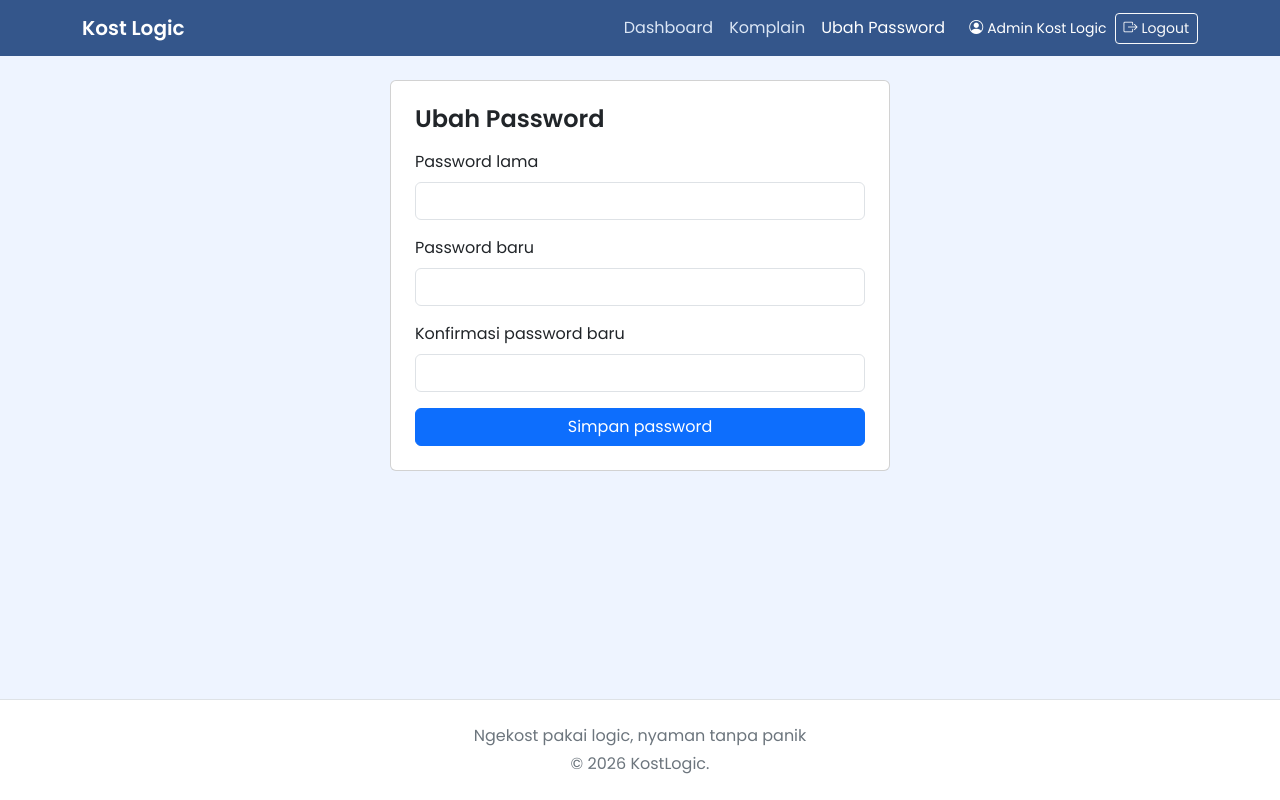
After one commit to selaaa07/kost-logic-laravel, a Laravel app: page /user/ubah-password in a window 1280 px wide. The commit adds this page. Run offline with Laravel 12, Linux system fonts and the light colour scheme; a user stored in the database is signed in; data comes from the database, SQL or seed files in the repository; parts of the project's set-up code (start-up, migrations or seed data) failed here and were passed over.

Commit message:
landing page,kwitansi,password

```diff
--- /dev/null
+++ b/app/Http/Controllers/PasswordController.php
@@ -0,0 +1,39 @@
+<?php
+
+namespace App\Http\Controllers;
+
+use Illuminate\Http\Request;
+use Illuminate\Support\Facades\Auth;
+use Illuminate\Support\Facades\Hash;
+
+class PasswordController extends Controller
+{
+    public function form()
+    {
+        return view('user.ubah_password');
+    }
+
+    public function update(Request $request)
+    {
+        $request->validate([
+            'password_lama' => 'required',
+            'password_baru' => 'required|min:6|confirmed',
+        ], [
+            'password_lama.required' => 'Password lama wajib diisi.',
+            'password_baru.required' => 'Password baru wajib diisi.',
+            'password_baru.min' => 'Password baru minimal 6 karakter.',
+            'password_baru.confirmed' => 'Konfirmasi password tidak sama.',
+        ]);
+
+        $user = Auth::user();
+
+        if (!Hash::check($request->password_lama, $user->password)) {
+            return back()->withErrors(['password_lama' => 'Password lama salah.']);
+        }
+
+        $user->password = Hash::make($request->password_baru);
+        $user->save();
+
+        return redirect()->route('user.ubah-password')->with('sukses', 'Password berhasil diubah.');
+    }
+}
--- a/resources/views/layouts/user.blade.php
+++ b/resources/views/layouts/user.blade.php
@@ -6,23 +6,29 @@
     <title>@yield('title', 'Beranda') - Kost Logic</title>
     <link href="https://cdn.jsdelivr.net/npm/bootstrap@5.3.3/dist/css/bootstrap.min.css" rel="stylesheet">
     <link href="https://cdn.jsdelivr.net/npm/bootstrap-icons@1.11.3/font/bootstrap-icons.min.css" rel="stylesheet">
+    <link rel="preconnect" href="https://fonts.googleapis.com">
+    <link rel="preconnect" href="https://fonts.gstatic.com" crossorigin>
+    <link href="https://fonts.googleapis.com/css2?family=Poppins:wght@400;500;600&display=swap" rel="stylesheet">
     <style>
-        body { background-color: #f8f9fa; }
+        body { background-color: #eef4ff; font-family: 'Poppins', sans-serif; }
+        .navbar-biru { background-color: #34568b; }
+        .navbar-biru .nav-link { color: #dbe6f5; }
+        .navbar-biru .nav-link:hover,
+        .navbar-biru .nav-link.active { color: #ffffff; }
+        .footer-biru { background-color: #ffffff; border-top: 1px solid #dee2e6; }
     </style>
 </head>
 <body class="d-flex flex-column min-vh-100">
 
-    <nav class="navbar navbar-expand-lg navbar-dark" style="background-color: #212529;">
+    <nav class="navbar navbar-expand-lg navbar-dark navbar-biru">
         <div class="container">
-            <a class="navbar-brand fw-bold" href="{{ url('/') }}">
-                <i class="bi bi-building me-2"></i>Kost Logic
-            </a>
+            <a class="navbar-brand fw-bold" href="{{ url('/') }}">Kost Logic</a>
             <button class="navbar-toggler" type="button" data-bs-toggle="collapse" data-bs-target="#menuUtama">
                 <span class="navbar-toggler-icon"></span>
             </button>
             <div class="collapse navbar-collapse" id="menuUtama">
                 <ul class="navbar-nav ms-auto align-items-lg-center">
-                    @if (session()->has('user_kamar'))
+                    @auth
                         {{-- Penghuni sudah login --}}
                         <li class="nav-item">
                             <a class="nav-link {{ request()->is('user/dashboard*') ? 'active' : '' }}" href="{{ url('/user/dashboard') }}">Dashboard</a>
@@ -33,13 +39,13 @@
                         <li class="nav-item">
                             <a class="nav-link {{ request()->is('user/ubah-password*') ? 'active' : '' }}" href="{{ url('/user/ubah-password') }}">Ubah Password</a>
                         </li>
-                        <li class="nav-item text-secondary small ms-lg-3 me-lg-2">
-                            <i class="bi bi-person-circle me-1"></i>Kamar {{ session('user_kamar') }}
+                        <li class="nav-item text-white small ms-lg-3 me-lg-2">
+                            <i class="bi bi-person-circle me-1"></i>{{ Auth::user()->name }}
                         </li>
                         <li class="nav-item">
-                            <form action="{{ url('/logout') }}" method="POST" class="d-inline">
+                            <form action="{{ route('logout') }}" method="POST" class="d-inline">
                                 @csrf
-                                <button type="submit" class="btn btn-outline-danger btn-sm">
+                                <button type="submit" class="btn btn-outline-light btn-sm">
                                     <i class="bi bi-box-arrow-right me-1"></i>Logout
                                 </button>
                             </form>
@@ -50,9 +56,9 @@
                             <a class="nav-link {{ request()->is('/') ? 'active' : '' }}" href="{{ url('/') }}">Beranda</a>
                         </li>
                         <li class="nav-item">
-                            <a class="nav-link {{ request()->is('login*') ? 'active' : '' }}" href="{{ url('/login') }}">Login</a>
+                            <a class="nav-link {{ request()->is('login*') ? 'active' : '' }}" href="{{ route('login') }}">Login</a>
                         </li>
-                    @endif
+                    @endauth
                 </ul>
             </div>
         </div>
@@ -81,8 +87,9 @@
         @yield('content')
     </main>
 
-    <footer class="bg-white border-top text-center text-muted py-3">
-        <small>&copy; {{ date('Y') }} Kost Logic. Semua hak dilindungi.</small>
+    <footer class="footer-biru text-center py-4">
+        <p class="mb-1 text-secondary">Ngekost pakai logic, nyaman tanpa panik</p>
+        <p class="mb-0 text-secondary">&copy; {{ date('Y') }} KostLogic.</p>
     </footer>
 
     <script src="https://cdn.jsdelivr.net/npm/bootstrap@5.3.3/dist/js/bootstrap.bundle.min.js"></script>
--- /dev/null
+++ b/resources/views/user/ubah_password.blade.php
@@ -0,0 +1,32 @@
+@extends('layouts.user')
+
+@section('title', 'Ubah Password')
+
+@section('content')
+    <div class="card mx-auto" style="max-width: 500px;">
+        <div class="card-body p-4">
+            <h4 class="fw-bold mb-3">Ubah Password</h4>
+
+            <form action="{{ route('user.ubah-password.update') }}" method="POST">
+                @csrf
+
+                <div class="mb-3">
+                    <label for="password_lama" class="form-label">Password lama</label>
+                    <input type="password" name="password_lama" id="password_lama" class="form-control" required>
+                </div>
+
+                <div class="mb-3">
+                    <label for="password_baru" class="form-label">Password baru</label>
+                    <input type="password" name="password_baru" id="password_baru" class="form-control" required>
+                </div>
+
+                <div class="mb-3">
+                    <label for="password_baru_confirmation" class="form-label">Konfirmasi password baru</label>
+                    <input type="password" name="password_baru_confirmation" id="password_baru_confirmation" class="form-control" required>
+                </div>
+
+                <button type="submit" class="btn btn-primary w-100">Simpan password</button>
+            </form>
+        </div>
+    </div>
+@endsection
--- a/routes/web.php
+++ b/routes/web.php
@@ -2,11 +2,15 @@
 
 use Illuminate\Support\Facades\Route;
 use App\Http\Controllers\AuthController;
+use App\Http\Controllers\LandingController;
+use App\Http\Controllers\KwitansiController;
+use App\Http\Controllers\PasswordController;
 
-// Redirect awal sementara ke login (nanti diganti Landing Page oleh Puji)
-Route::get('/', function () {
-    return redirect()->route('login');
-});
+Route::get('/', [LandingController::class, 'index']);
+
+Route::get('/kwitansi/{id}', [KwitansiController::class, 'cetak'])
+    ->middleware('auth')
+    ->name('kwitansi.cetak');
 
 // Auth Routes
 Route::get('/login', [AuthController::class, 'showLogin'])->name('login');
@@ -20,9 +24,12 @@ Route::middleware(['auth', 'role:admin'])->prefix('admin')->group(function () {
     })->name('admin.dashboard');
 });
 
-// Route Khusus Penghuni (sementara untuk tes middleware)
+// Route Khusus Penghuni
 Route::middleware(['auth', 'role:penghuni'])->prefix('user')->group(function () {
     Route::get('/dashboard', function () {
         return 'Halo Penghuni (' . auth()->user()->name . ')! Login berhasil. <form method="POST" action="/logout">' . csrf_field() . '<button type="submit">Logout</button></form>';
     })->name('user.dashboard');
+
+    Route::get('/ubah-password', [PasswordController::class, 'form'])->name('user.ubah-password');
+    Route::post('/ubah-password', [PasswordController::class, 'update'])->name('user.ubah-password.update');
 });
```
Also changed, not shown: app/Http/Controllers/KwitansiController.php (added, +21 -0 lines), app/Http/Controllers/LandingController.php (added, +14 -0 lines), resources/views/kwitansi.blade.php (added, +64 -0 lines), resources/views/landing.blade.php (added, +71 -0 lines).
